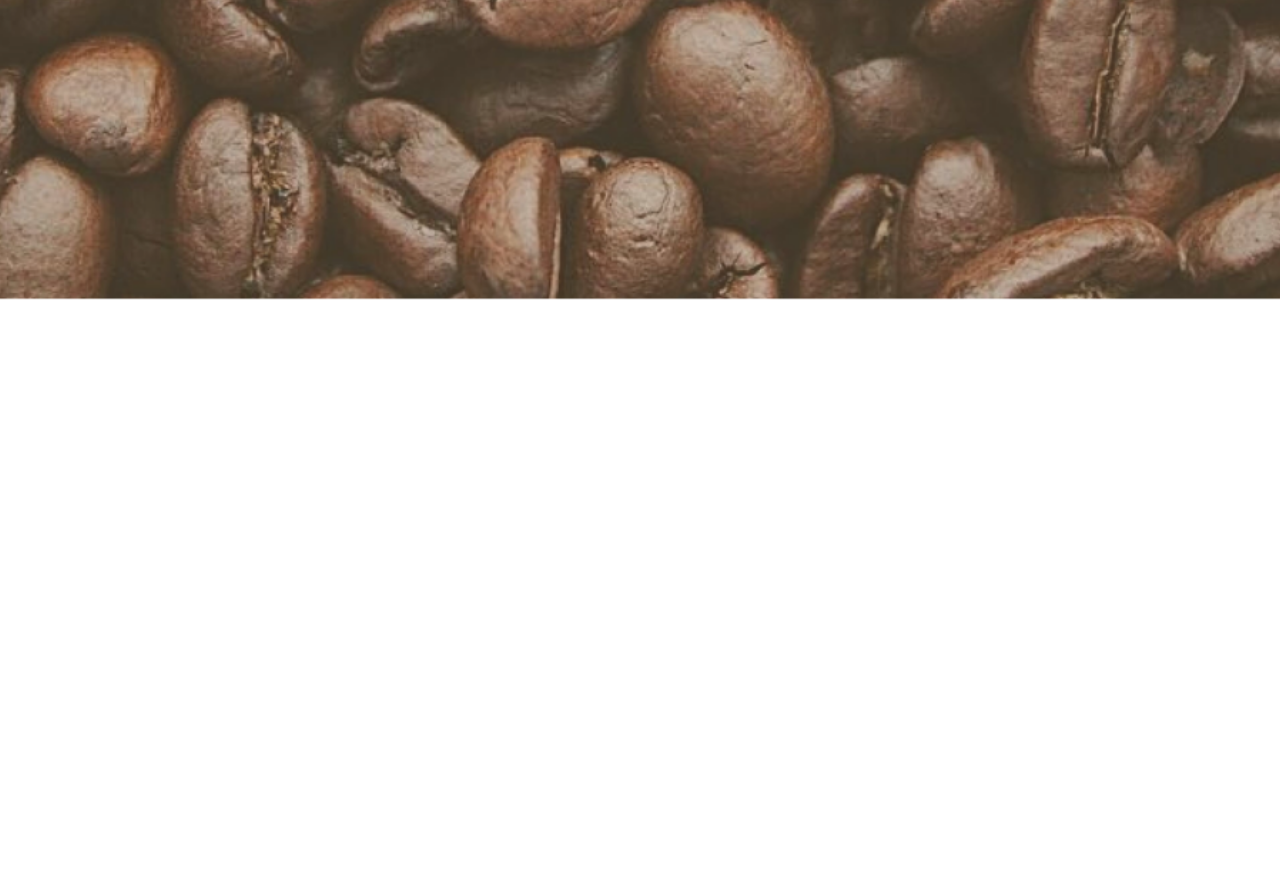
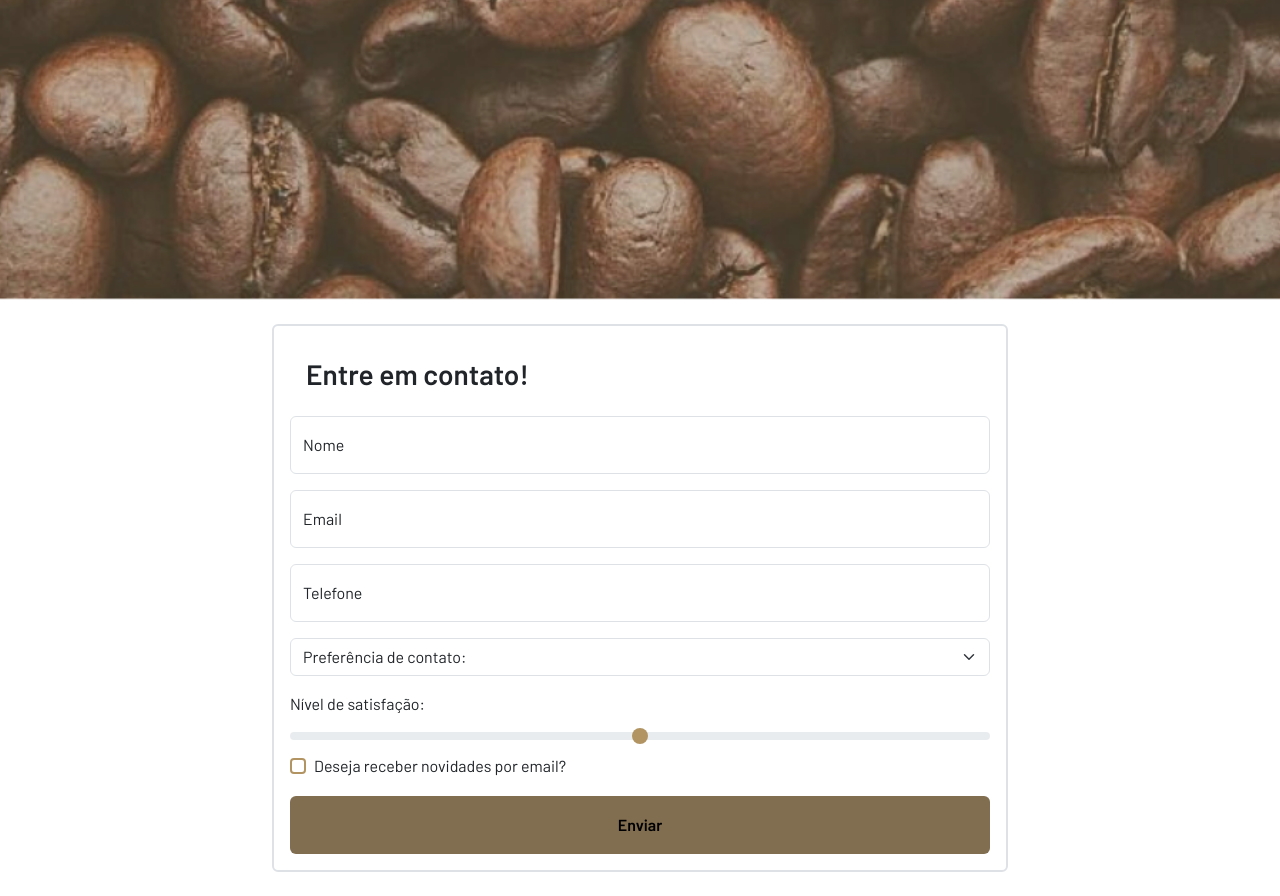
Before and after one commit to thalissongoncalves/Bootstrap, a plain HTML site: page Serenatto/index.html in a window 1280 px wide. Shown: the part 3713-4609 px from the top of the page. Before the commit the page ends 4013 px from the top, so only its background shows below. Drawn offline with nearby package versions, Linux system fonts and the light colour scheme.

Commit message:
Aplicando formulário com bootstrap

```diff
--- a/Serenatto/estilos.css
+++ b/Serenatto/estilos.css
@@ -64,3 +64,7 @@ input[type="checkbox"]:focus {
 .botao-padrao:focus {
   background-color: var(--marrom-claro);
 }
+
+.input-range::-webkit-slider-thumb {
+  background-color: var(--marrom-claro);
+}
--- a/Serenatto/index.html
+++ b/Serenatto/index.html
@@ -37,7 +37,7 @@
                 <a class="nav-link" href="#">Sobre</a>
               </li>
               <li class="nav-item">
-                <a class="nav-link" href="#">Contato</a>
+                <a class="nav-link" href="#contato">Contato</a>
               </li>
               <li class="nav-item">
                 <a class="nav-link" href="#">
@@ -167,6 +167,46 @@
     </section>
 
     <section class="banners banner-3"></section>
+
+    <section class="py-4 container">
+      <div class="row">
+        <div class="col-10 col-xl-8 mx-auto">
+          <div class="border border-2 rounded p-3">
+            <h3 class="fw-bold p-3">Entre em contato!</h3>
+            <form id="contato">
+              <div class="form-floating mb-3">
+                <input type="text" class="form-control" id="floatingNome" placeholder="Nome">
+                <label for="floatingNome">Nome</label>
+              </div>
+              <div class="form-floating mb-3">
+                <input type="email" class="form-control" id="floatingEmail" placeholder="name@example.com">
+                <label for="floatingEmail">Email</label>
+              </div>
+              <div class="form-floating mb-3">
+                <input type="number" class="form-control" id="floatingTelefone" placeholder="Telefone">
+                <label for="floatingTelefone">Telefone</label>
+              </div>
+              <select class="form-select mb-3" aria-label="Default select example">
+                <option selected>Preferência de contato:</option>
+                <option value="1">Whatsapp</option>
+                <option value="2">Email</option>
+                <option value="3">Ligação</option>
+              </select>
+              <label for="nivel-satisfacao" class="form-label">Nível de satisfação:</label>
+              <input type="range" class="form-range input-range" id="nivel-satisfacao">
+              <div class="form-check">
+                <input class="form-check-input" type="checkbox" value="" id="flexCheckDefault">
+                <label class="form-check-label" for="flexCheckDefault">
+                  Deseja receber novidades por email?
+                </label>
+              </div>
+              <button type="submit" class="btn botao-padrao w-100 py-3 fw-bold mt-3">Enviar</button>
+            </form>
+          </div>
+        </div>
+      </div>
+
+    </section>
 
   </main>
 
```
